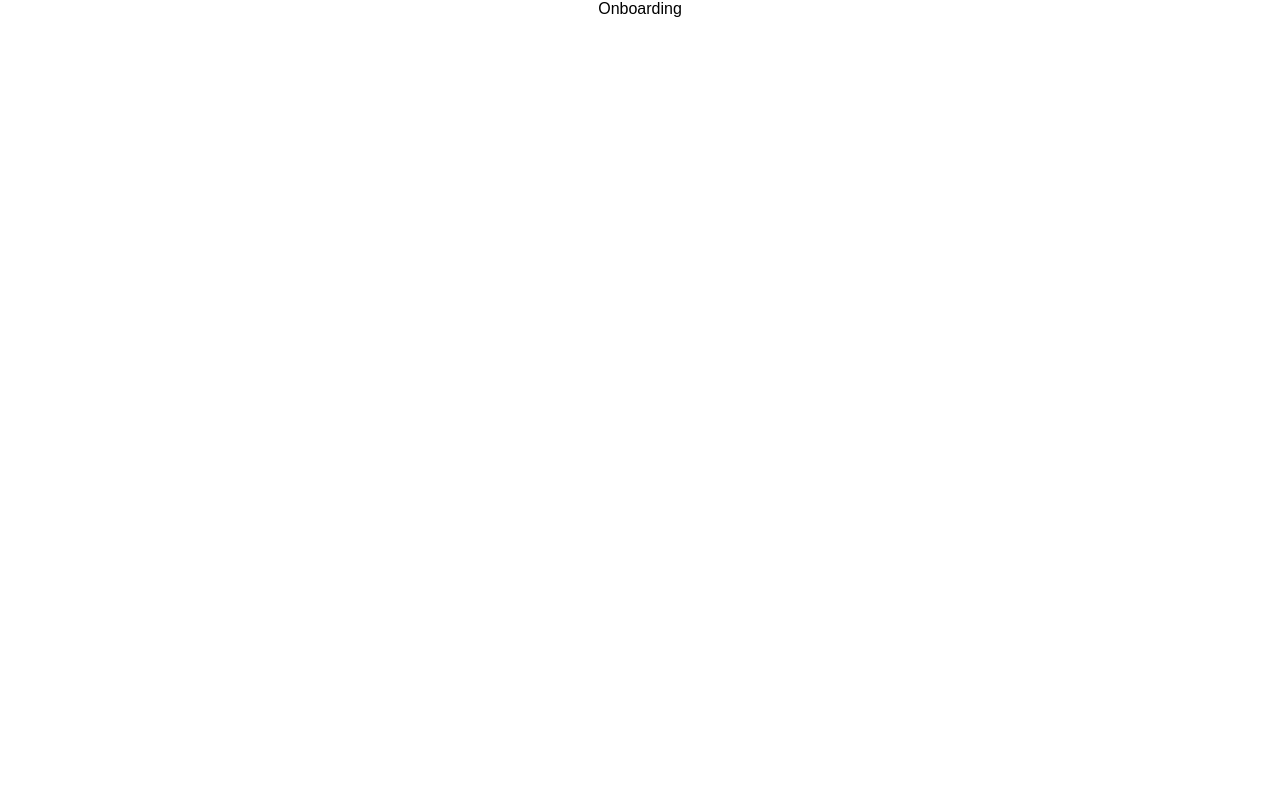
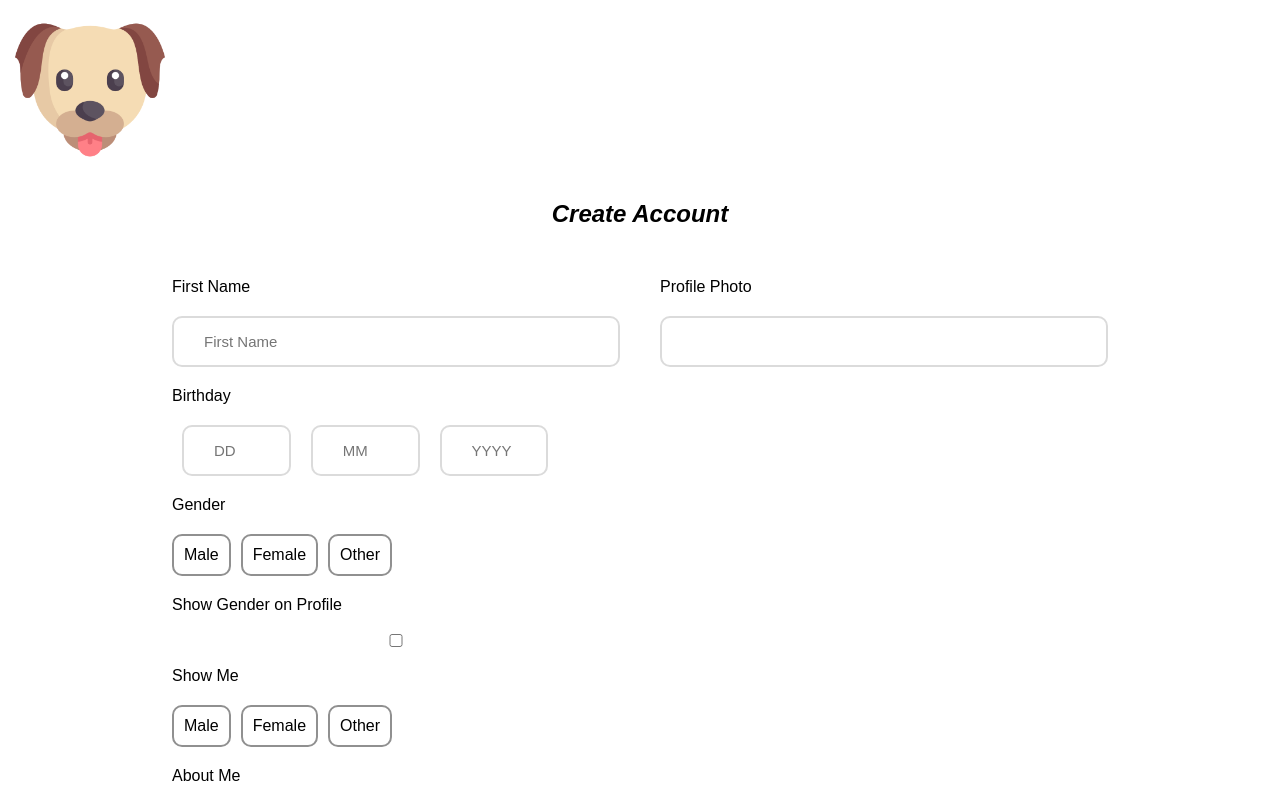
Before and after one commit to alynapchuk/fetch, a React (Create React App) app: page /onboarding in a window 1280 px wide. Shown: the top 800 px of the page. Built offline with nearby package versions, Linux system fonts and the light colour scheme; the HTML template or start-up script is replaced by a standard one.

Commit message:
set up of onboarding page

```diff
--- a/src/components/AuthModal.js
+++ b/src/components/AuthModal.js
@@ -59,8 +59,6 @@
                 <input className='secondary-button' type="submit" />
                 <p>{error}</p>
             </form>
-            <hr />
-            <h2>GET THE APP</h2>
         </div>
     )
 }
--- a/src/components/Nav.js
+++ b/src/components/Nav.js
@@ -1,12 +1,14 @@
 import fetchlogo from '../images/fetchlogo.png'
 import doglogo from '../images/doglogo.png'
 
-const Nav = ({ minimal, authToken, setShowModal, showModal, setIsSignUp }) => {
+const Nav = ({ minimal, setShowModal, showModal, setIsSignUp }) => {
 
     const handleClick = () => {
         setShowModal(true)
         setIsSignUp(false)
     }
+
+    const authToken = true
 
     return (
         <nav>
--- a/src/index.css
+++ b/src/index.css
@@ -46,7 +46,7 @@
 /* ---- Navbar ---- */
 
 nav {
-  width: 100%;
+  width: 50%;
   display: flex;
   justify-content: space-between;
   align-items: center;
@@ -78,7 +78,8 @@
 }
 
 nav .logo-container .logo {
-  width: 100%;
+  width: 30%;
+  display: flex;
 }
 
 /* ---- Home ---- */
@@ -126,3 +127,73 @@
   margin: 8px;
   font-size: 17px;
 }
+
+/* ---- Onboarding ---- */
+
+.onboarding form {
+  display: flex;
+  justify-content: center;
+}
+
+.onboarding form section {
+  display: flex;
+  flex-direction: column;
+  padding: 20px;
+  width: 35%;
+  text-align: start;
+}
+
+.onboarding form input {
+  padding: 15px 30px;
+  margin: 10px 0;
+  font-size: 15px;
+  border: solid 2px rgb(219, 219, 219);
+  border-radius: 10px;
+}
+
+.onboarding form label {
+  margin: 10px 0;
+}
+
+.onboarding form input::-webkit-outer-spin-button,
+.onboarding form input::-webkit-inner-spin-button {
+  -webkit-appearance: none;
+  margin: 0;
+}
+
+.onboarding form .multi-input-container {
+  display: flex;
+  flex-direction: row;
+}
+
+.onboarding form .multi-input-container input {
+  margin: 10px;
+}
+
+.onboarding form .multi-input-container label {
+  padding: 10px;
+  border: solid 2px rgb(144, 144, 144);
+  border-radius: 10px;
+  transition: all 0.3s;
+  margin-right: 10px;
+}
+
+.onboarding form input[type='radio'] {
+  display: none;
+}
+
+.onboarding form input[type='radio']:checked+label {
+  border: solid 2px rgb(221, 39, 22);
+}
+
+.onboarding form input[type='submit']:hover {
+  background-color: rgb(235, 235, 235);
+}
+
+.onboarding form input[type='submit']:active {
+  background-color: rgb(226, 115, 115);
+}
+
+.onboarding form input[type='number'] {
+  width: 10%;
+}
--- a/src/pages/Home.js
+++ b/src/pages/Home.js
@@ -18,7 +18,6 @@
     return (
         <div className="overlay">
             <Nav minimal={false}
-                authToken={authToken}
                 setShowModal={setShowModal}
                 showModal={showModal}
                 setIsSignUp={setIsSignUp} />
--- a/src/pages/Onboarding.js
+++ b/src/pages/Onboarding.js
@@ -1,6 +1,193 @@
+import { useState } from 'react'
+import Nav from '../components/Nav';
+
 const Onboarding = () => {
+
+    const [formData, setFormData] = useState({
+        user_id: '',
+        first_name: '',
+        dob_day: '',
+        dob_month: '',
+        dob_year: '',
+        show_gender: false,
+        gender_identity: 'male',
+        gender_interest: 'female',
+        email: '',
+        url: '',
+        about: '',
+        matches: []
+    })
+
+    const handleSubmit = () => {
+        console.log('submitted')
+    }
+
+    const handleChange = (e) => {
+        console.log('e', e)
+        const value = e.target.value
+        const name = e.target.name
+        console.log('value' + value, 'name' + name)
+    }
+
     return (
-        <div>Onboarding</div>
+
+        <>
+            <Nav
+                className="dog-logo"
+                minimal={true}
+                setShowModal={() => { }}
+                showModal={false} />
+            <div className='onboarding'>
+                <h2>Create Account</h2>
+                <form onSubmit={handleSubmit}>
+                    <section>
+                        <label htmlFor='first_name'>First Name</label>
+                        <input
+                            id='first_name'
+                            type='text'
+                            name='first_name'
+                            placeholder='First Name'
+                            required={true}
+                            value={''}
+                            onChange={handleChange}
+                        />
+
+                        <label>Birthday</label>
+                        <div className='multi-input-container'>
+                            <input
+                                id='dob_day'
+                                type='number'
+                                name='dob_day'
+                                placeholder='DD'
+                                required={true}
+                                value={''}
+                                onChange={handleChange}
+                            />
+                            <input
+                                id='dob_month'
+                                type='number'
+                                name='dob_month'
+                                placeholder='MM'
+                                required={true}
+                                value={''}
+                                onChange={handleChange}
+                            />
+                            <input
+                                id='dob_year'
+                                type='number'
+                                name='dob_year'
+                                placeholder='YYYY'
+                                required={true}
+                                value={''}
+                                onChange={handleChange}
+                            />
+                        </div>
+
+                        <label>Gender</label>
+                        <div className='multi-input-container'>
+                            <input
+                                id='male-gender-id'
+                                type='radio'
+                                name='gender_identity'
+                                required={true}
+                                value={'male'}
+                                onChange={handleChange}
+                                checked={false}
+                            />
+                            <label htmlFor='male-gender-id'>Male</label>
+                            <input
+                                id='female-gender-id'
+                                type='radio'
+                                name='gender_identity'
+                                required={true}
+                                value={'female'}
+                                onChange={handleChange}
+                                checked={false}
+                            />
+                            <label htmlFor='female-gender-id'>Female</label>
+                            <input
+                                id='other-gender-id'
+                                type='radio'
+                                name='gender_identity'
+                                required={true}
+                                value={'other'}
+                                onChange={handleChange}
+                                checked={false}
+                            />
+                            <label htmlFor='other-gender-id'>Other</label>
+                        </div>
+
+                        <label htmlFor='show-gender'>Show Gender on Profile</label>
+                        <input
+                            id='show-gender'
+                            type='checkbox'
+                            name='show_gender'
+                            onChange={handleChange}
+                            checked={false}
+                        />
+
+                        <label>Show Me</label>
+                        <div className='multi-input-container'>
+                            <input
+                                id='male-gender-interest'
+                                type='radio'
+                                name='gender_interest'
+                                required={true}
+                                value={'male'}
+                                onChange={handleChange}
+                                checked={false}
+                            />
+                            <label htmlFor='male-gender-interest'>Male</label>
+                            <input
+                                id='female-gender-interest'
+                                type='radio'
+                                name='gender_interest'
+                                required={true}
+                                value={'female'}
+                                onChange={handleChange}
+                                checked={false}
+                            />
+                            <label htmlFor='female-gender-interest'>Female</label>
+                            <input
+                                id='other-gender-interest'
+                                type='radio'
+                                name='gender_interest'
+                                required={true}
+                                value={'other'}
+                                onChange={handleChange}
+                                checked={false}
+                            />
+                            <label htmlFor='other-gender-interest'>Other</label>
+                        </div>
+
+                        <label htmlFor='about'>About Me</label>
+                        <input
+                            id='about'
+                            type='text'
+                            name='about'
+                            required={true}
+                            placeholder='I like long walks...'
+                            value={""}
+                            onChange={handleChange} />
+                        <input type="submit" />
+                    </section>
+
+                    <section>
+                        <label htmlFor='about'>Profile Photo</label>
+                        <input
+                            type='url'
+                            name='url'
+                            id='url'
+                            onChange={handleChange}
+                            required={true} />
+                        <div className='photo-container'>
+
+                        </div>
+                    </section>
+
+                </form>
+            </div>
+        </>
     )
 }
 
```
